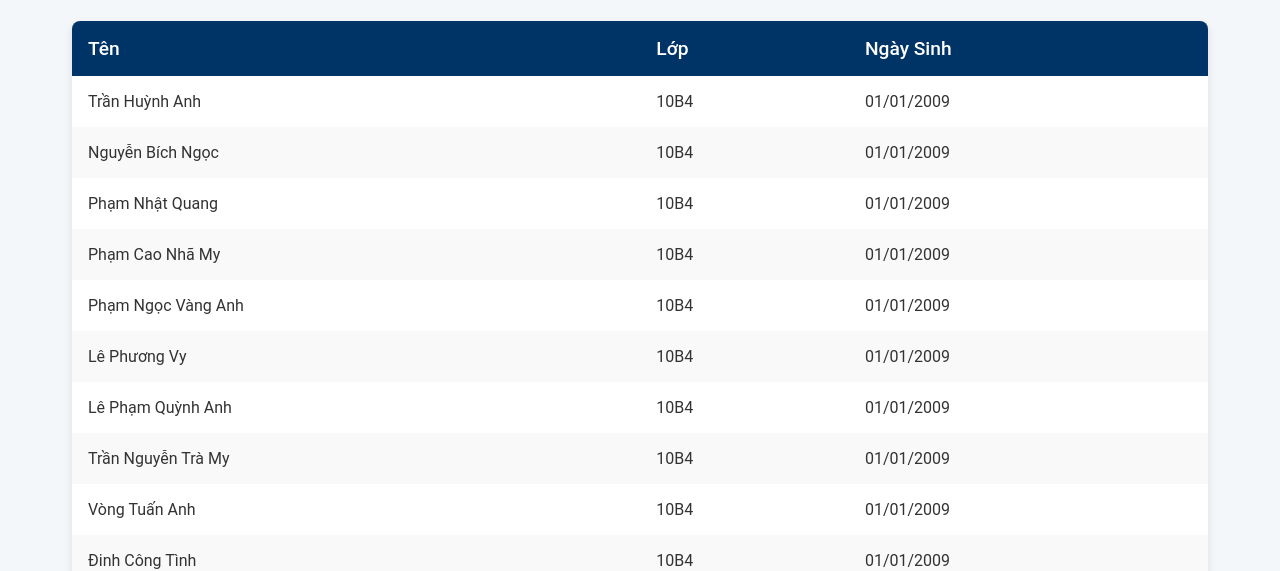
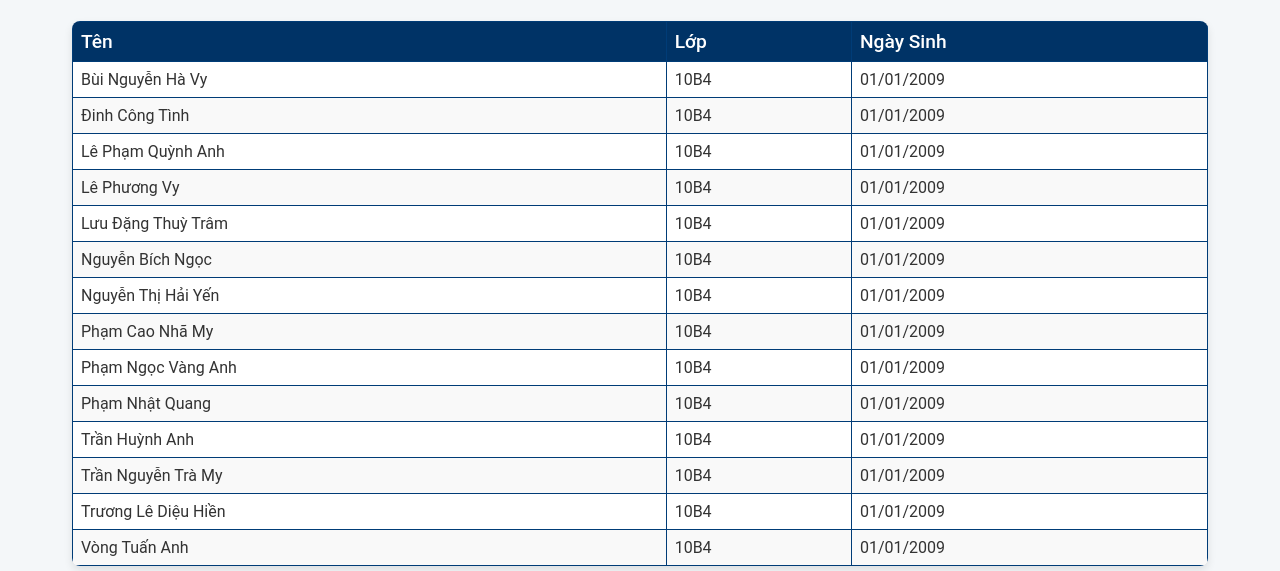
Before and after one commit to Lop10B4/Website10B4, a plain HTML site: page students.html in a window 1280 px wide. Shown: the part 253-824 px from the top of the page. Drawn offline with Linux system fonts and the light colour scheme.

Commit message:
Cập nhật thông tin cấu hình và nội dung dự án

```diff
--- a/students.html
+++ b/students.html
@@ -5,6 +5,23 @@
     <meta name="viewport" content="width=device-width, initial-scale=1.0">
     <title>Lớp 10B4 (2024-2025) - Danh Sách Học Sinh</title>
     <link rel="stylesheet" href="public/style.css">
+    <style>
+        /* Style cho bảng và tiêu đề cột */
+        table {
+            width: 100%;
+            border-collapse: collapse;
+        }
+        th, td {
+            padding: 8px;
+            border: 1px solid #003c77;
+        }
+        th {
+            cursor: pointer;
+        }
+        th:hover {
+            background-color: #003c77;
+        }
+    </style>
 </head>
 <body>
     <header>
@@ -21,7 +38,7 @@
     </header>
     <main>
         <h2>Danh Sách Học Sinh</h2>
-        <table>
+        <table id="studentsTable">
             <thead>
                 <tr>
                     <th>Tên</th>
@@ -30,7 +47,6 @@
                 </tr>
             </thead>
             <tbody>
-                <!-- Thêm dữ liệu học sinh vào đây -->
                 <tr>
                     <td>Trần Huỳnh Anh</td>
                     <td>10B4</td>
@@ -86,12 +102,44 @@
                     <td>10B4</td>
                     <td>01/01/2009</td>
                 </tr>
-                <!-- Thêm các học sinh khác -->
+                <tr>
+                    <td>Trương Lê Diệu Hiền</td>
+                    <td>10B4</td>
+                    <td>01/01/2009</td>
+                </tr>
+                <tr>
+                    <td>Lưu Đặng Thuỳ Trâm</td>
+                    <td>10B4</td>
+                    <td>01/01/2009</td>
+                </tr>
+                <tr>
+                    <td>Bùi Nguyễn Hà Vy</td>
+                    <td>10B4</td>
+                    <td>01/01/2009</td>
+                </tr>
             </tbody>
         </table>
     </main>
     <footer>
         <p>&copy; 2024-2025 Lớp 10B4</p>
     </footer>
+    <script>
+        function sortTable() {
+            const table = document.getElementById("studentsTable");
+            const rows = Array.from(table.querySelectorAll("tbody tr"));
+            rows.sort((rowA, rowB) => {
+                const nameA = rowA.querySelector("td").textContent.trim().toLowerCase();
+                const nameB = rowB.querySelector("td").textContent.trim().toLowerCase();
+                return nameA.localeCompare(nameB);
+            });
+            const tbody = table.querySelector("tbody");
+            tbody.innerHTML = "";
+            rows.forEach(row => tbody.appendChild(row));
+        }
+
+        window.onload = function() {
+            sortTable();
+        }
+    </script>
 </body>
 </html>
```
Also changed, not shown: teachers.html (+36 -2 lines).
